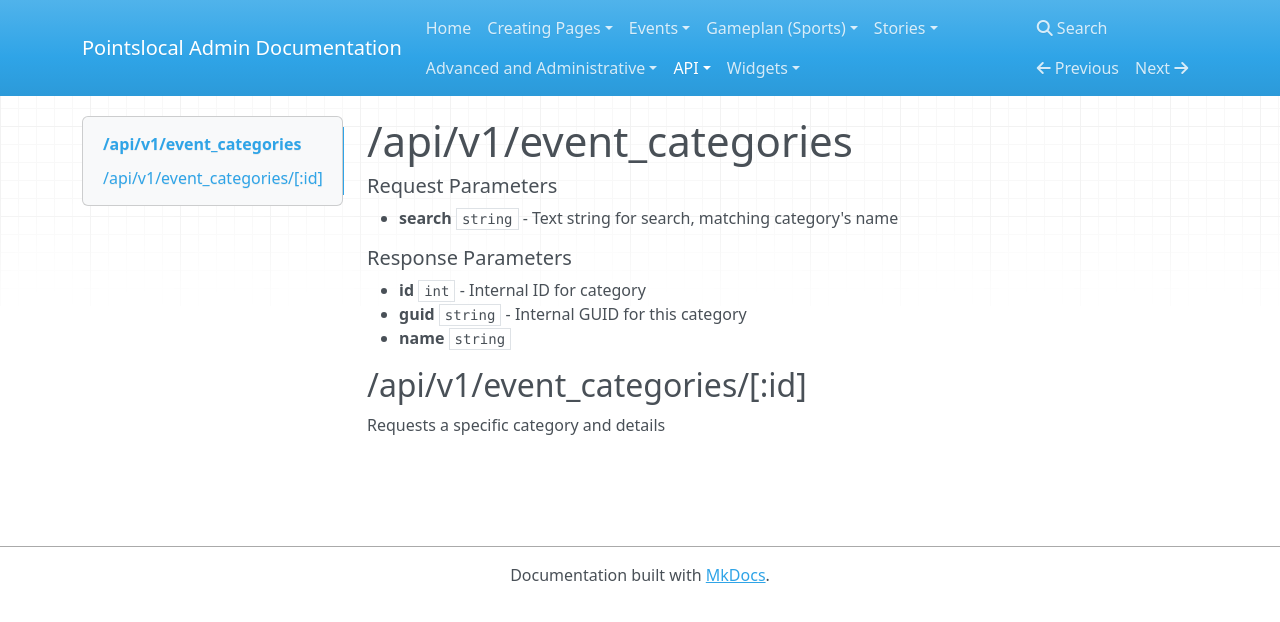
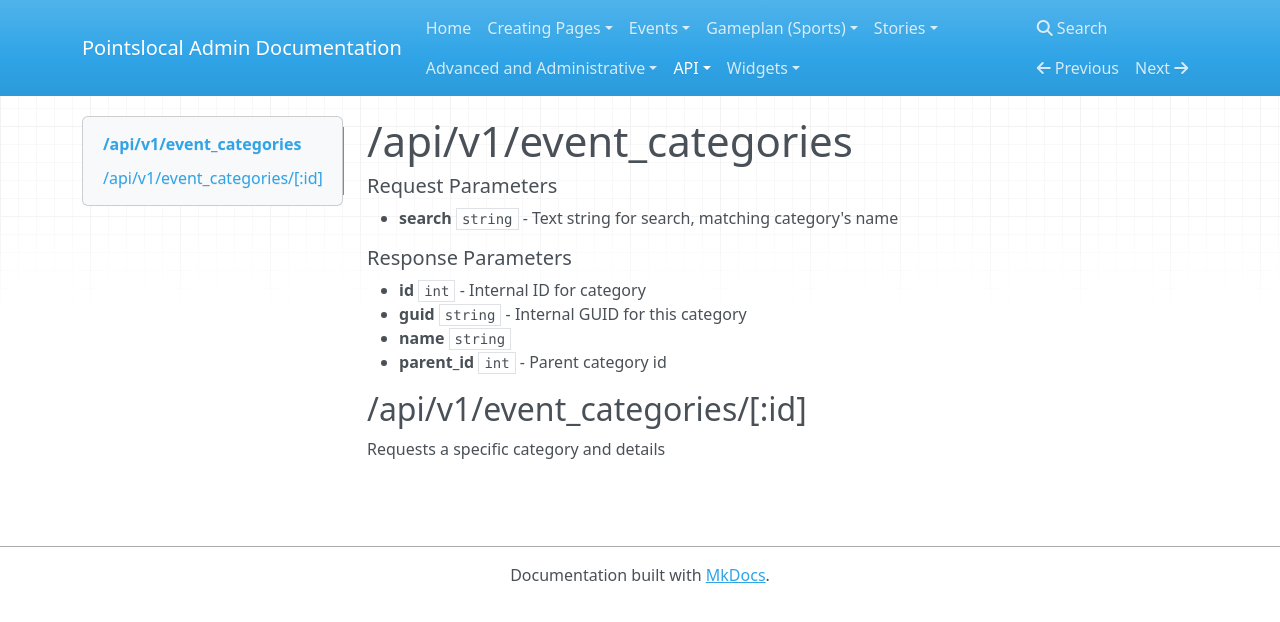
Before and after one commit to pointslocal/admin-docs, an MkDocs documentation site: the page built from docs/api_events_categories.md, in a window 1280 px wide. Shown: the top 622 px of the page. Built offline with MkDocs 1.6.1, drawn with Linux system fonts in a browser that asks for light colours; nearby versions of some CDN libraries; old or Windows-style settings are respelled for this version of MkDocs.

Commit message:
Adds parent return val.

````diff
--- a/docs/api_events_categories.md
+++ b/docs/api_events_categories.md
@@ -7,6 +7,7 @@
 - **id** ```int``` - Internal ID for category
 - **guid** ```string``` - Internal GUID for this category
 - **name** ```string```
+- **parent_id** ```int``` - Parent category id
 
 ## /api/v1/event_categories/[:id]
 Requests a specific category and details
````
